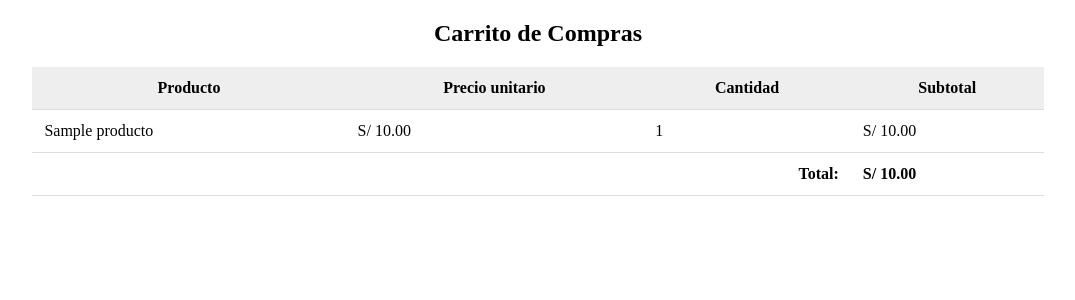
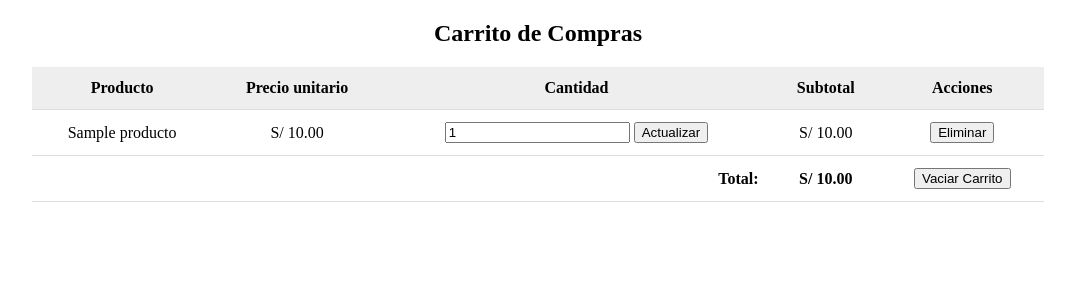
Before and after one commit to isnteres/tienda, a PHP site: page /carrito/carrito.php in a window 1280 px wide. Shown: the top 300 px of the page, without its empty margins (102-1177 px from the left). Run offline with PHP 8.4, Linux system fonts and the light colour scheme; the visitor is signed in with stand-in values (Sample User, id 1); tables that the repository leaves empty hold one stand-in row (values such as "Sample post").

Commit message:
modificaciones para la carpeta carrito de compras

```diff
--- a/php1.0/carrito/carrito.php
+++ b/php1.0/carrito/carrito.php
@@ -47,6 +47,7 @@ $total = 0;
         th, td {
             padding: 12px;
             border-bottom: 1px solid #ddd;
+            text-align: center;
         }
         th {
             background: #eee;
@@ -54,24 +55,50 @@ $total = 0;
         .total {
             font-weight: bold;
         }
+        .acciones {
+            display: flex;
+            gap: 10px;
+            justify-content: center;
+        }
+        .acciones form {
+            display: inline;
+        }
     </style>
 </head>
 <body>
     <h2 style="text-align: center;">Carrito de Compras</h2>
+
+    <?php if (isset($_GET['error']) && $_GET['error'] == 'datos_invalidos'): ?>
+        <p style="color:red; text-align:center;">Error: Datos inválidos.</p>
+    <?php endif; ?>
+
     <table>
         <tr>
             <th>Producto</th>
             <th>Precio unitario</th>
             <th>Cantidad</th>
             <th>Subtotal</th>
+            <th>Acciones</th>
         </tr>
 
         <?php while($row = $result->fetch_assoc()): ?>
             <tr>
                 <td><?= htmlspecialchars($row['nombre']) ?></td>
                 <td>S/ <?= number_format($row['precio'], 2) ?></td>
-                <td><?= $row['cantidad'] ?></td>
+                <td>
+                    <form method="POST" action="actualizar.php" onsubmit="this.querySelector('button[type=submit]').disabled = true;">
+                        <input type="hidden" name="item_id" value="<?= $row['id'] ?>">
+                        <input type="number" name="cantidad" class="cantidad-input" value="<?= $row['cantidad'] ?>" min="0">
+                        <button type="submit">Actualizar</button>
+                    </form>
+                </td>
                 <td>S/ <?= number_format($row['subtotal'], 2) ?></td>
+                <td class="acciones">
+                    <form method="GET" action="eliminar.php">
+                        <input type="hidden" name="item_id" value="<?= $row['id'] ?>">
+                        <button type="submit">Eliminar</button>
+                    </form>
+                </td>
             </tr>
             <?php $total += $row['subtotal']; ?>
         <?php endwhile; ?>
@@ -79,7 +106,23 @@ $total = 0;
         <tr>
             <td colspan="3" class="total" style="text-align: right;">Total:</td>
             <td class="total">S/ <?= number_format($total, 2) ?></td>
+            <td>
+                <form method="POST" action="vaciar.php" onsubmit="return confirm('¿Estás seguro de vaciar tu carrito?');">
+                    <button type="submit">Vaciar Carrito</button>
+                </form>
+            </td>
         </tr>
     </table>
+
+    <script>
+    document.querySelectorAll(".cantidad-input").forEach(input => {
+        input.addEventListener("change", () => {
+            if (input.value < 0 || isNaN(input.value)) {
+                alert("Cantidad inválida");
+                input.value = 1;
+            }
+        });
+    });
+    </script>
 </body>
 </html>
```
Also changed, not shown: php1.0/carrito/agregar-car.php (+7 -0 lines), php1.0/layout/header1.php (+12 -0 lines).
